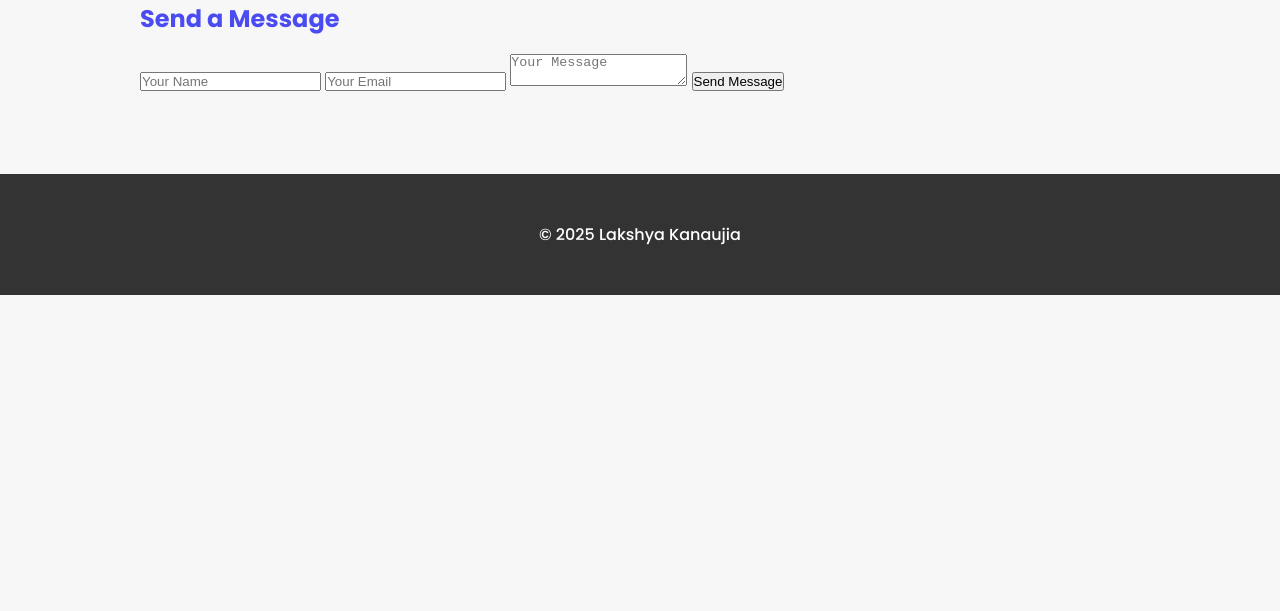
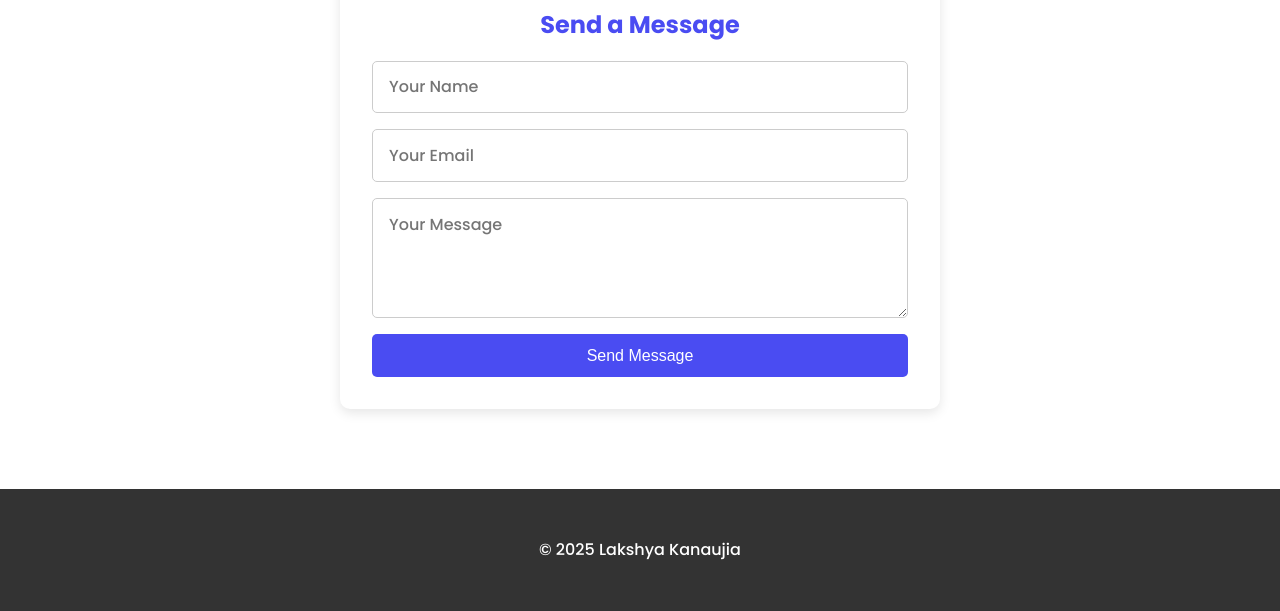
Before and after one commit to opfort45/Portfolio, a plain HTML site: page index.html in a window 1280 px wide. Shown: the part 1284-1895 px from the top of the page. Before the commit the page ends 1579 px from the top, so only its background shows below. Drawn offline with Linux system fonts and the light colour scheme.

Commit message:
Updated style.css content

```diff
--- a/style.css
+++ b/style.css
@@ -116,12 +116,14 @@ footer {
 }
 
 .project-card {
-  background-color: #fff;
+  background-color: var(--card-bg);
+  color: var(--card-text);
   padding: 1.5rem;
   border-radius: 10px;
   box-shadow: 0 4px 8px rgba(0,0,0,0.1);
-  transition: transform 0.2s;
+  transition: transform 0.2s, background-color 0.3s, color 0.3s;
 }
+
 
 .project-card h3 {
   margin-bottom: 0.5rem;
@@ -220,3 +222,100 @@ footer {
     margin: 0.5rem 0;
   }
 }
+:root {
+  --bg-color: #ffffff;
+  --text-color: #000000;
+}
+
+body {
+  background-color: var(--bg-color);
+  color: var(--text-color);
+  transition: background-color 0.3s ease, color 0.3s ease;
+}
+
+.dark-mode {
+  --bg-color: #121212;
+  --text-color: #ffffff;
+  --card-bg: #1e1e1e;
+  --card-text: #ffffff;
+}
+
+
+
+.dark-toggle {
+  position: absolute;
+  right: 20px;
+  top: 20px;
+  background: none;
+  border: none;
+  font-size: 1.5rem;
+  cursor: pointer;
+  color: var(--text-color);
+}
+/* Contact Form Styles */
+.contact-form {
+  background-color: #fff;
+  padding: 2rem;
+  border-radius: 10px;
+  box-shadow: 0 4px 12px rgba(0, 0, 0, 0.1);
+  max-width: 600px;
+  margin: 0 auto;
+}
+
+.contact-form h2 {
+  margin-bottom: 1rem;
+  text-align: center;
+  color: #4a4cf2;
+}
+
+.contact-form form {
+  display: flex;
+  flex-direction: column;
+  gap: 1rem;
+}
+
+.contact-form input,
+.contact-form textarea {
+  padding: 0.8rem 1rem;
+  border: 1px solid #ccc;
+  border-radius: 5px;
+  font-size: 1rem;
+  font-family: 'Poppins', sans-serif;
+  width: 100%;
+}
+
+.contact-form textarea {
+  resize: vertical;
+  min-height: 120px;
+}
+
+.contact-form button {
+  background-color: #4a4cf2;
+  color: #fff;
+  padding: 0.8rem 1.2rem;
+  border: none;
+  border-radius: 5px;
+  font-size: 1rem;
+  cursor: pointer;
+  transition: background-color 0.3s;
+}
+
+.contact-form button:hover {
+  background-color: #3a3cd9;
+}
+
+/* Responsive for small screens */
+@media (max-width: 600px) {
+  .contact-form {
+    padding: 1.5rem;
+  }
+
+  .contact-form input,
+  .contact-form textarea {
+    font-size: 0.95rem;
+  }
+
+  .contact-form button {
+    font-size: 0.95rem;
+  }
+}
```
